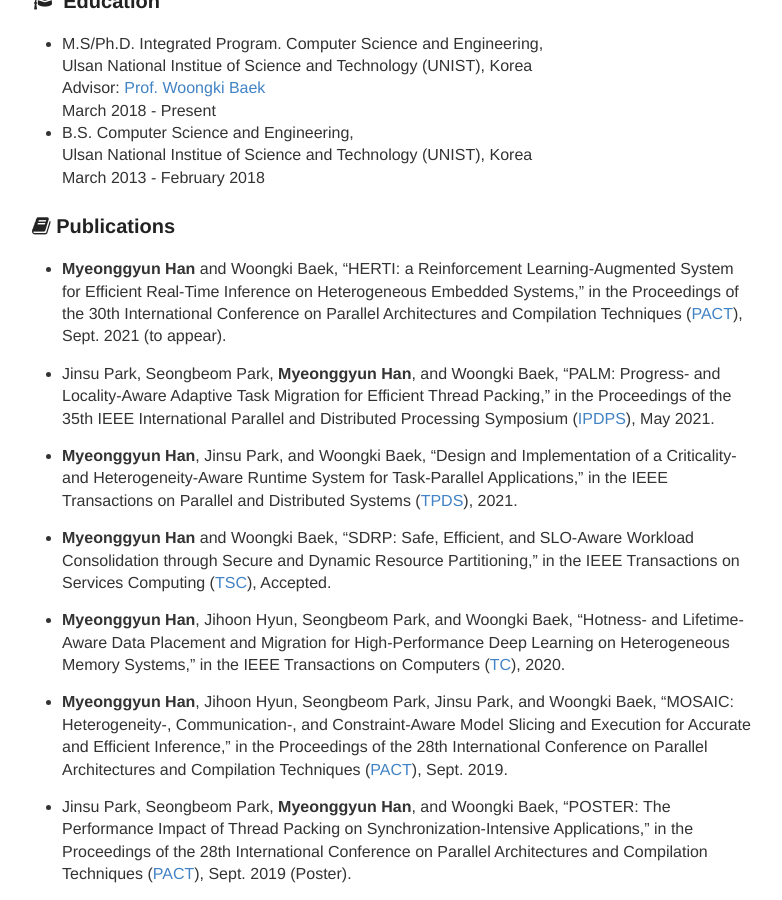
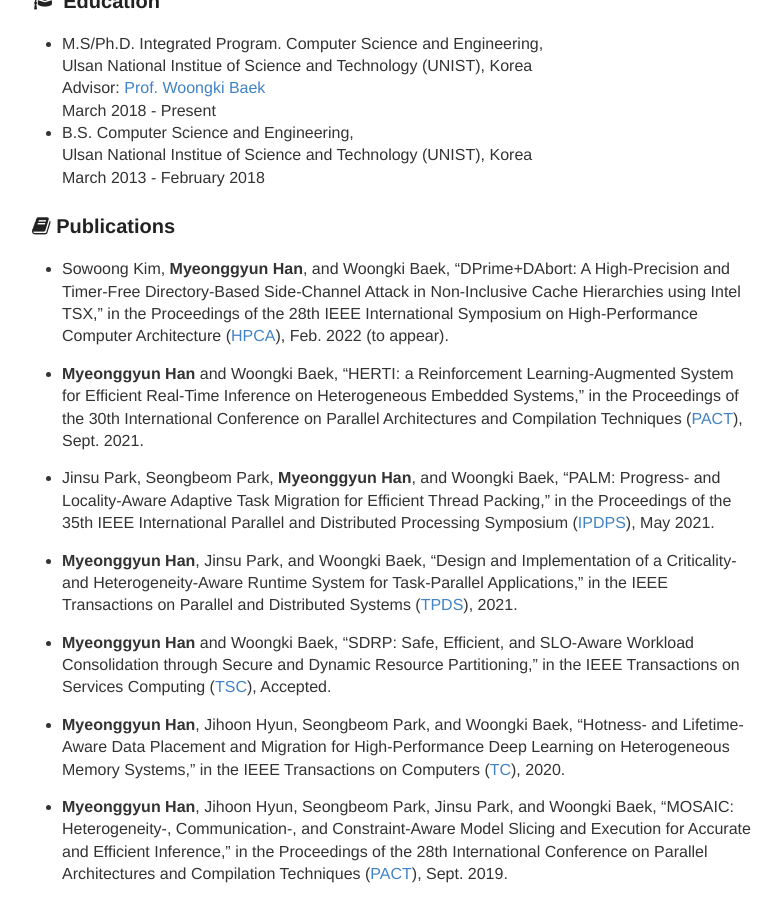
Before and after one commit to myeonggyunhan/myeonggyunhan.github.io, a Jekyll site: the page built from _posts/2021-11-05-Profile.md, in a window 1280 px wide and 900 px high, scrolled down 529 px. Shown: the whole window, without its empty margins (248-1030 px from the left). Built offline with Jekyll 4.4.1, drawn with Linux system fonts in a browser that asks for light colours; nearby versions of some CDN libraries.

Commit message:
Add new publication (DPrime+DAbort, HPCA'22)

```diff
--- a/_posts/2021-07-16-Profile.md
+++ b/_posts/2021-11-05-Profile.md
@@ -25,7 +25,9 @@
 
 ### <i class="fa fa-book"></i> Publications
 
-  - **Myeonggyun Han** and Woongki Baek, "HERTI: a Reinforcement Learning-Augmented System for Efficient Real-Time Inference on Heterogeneous Embedded Systems," in the Proceedings of the 30th International Conference on Parallel Architectures and Compilation Techniques ([PACT](http://pact21.snu.ac.kr/)), Sept. 2021 (to appear).
+  - Sowoong Kim, **Myeonggyun Han**, and Woongki Baek, "DPrime+DAbort: A High-Precision and Timer-Free Directory-Based Side-Channel Attack in Non-Inclusive Cache Hierarchies using Intel TSX," in the Proceedings of the 28th IEEE International Symposium on High-Performance Computer Architecture ([HPCA](https://hpca-conf.org/2022/)), Feb. 2022 (to appear).
+
+  - **Myeonggyun Han** and Woongki Baek, "HERTI: a Reinforcement Learning-Augmented System for Efficient Real-Time Inference on Heterogeneous Embedded Systems," in the Proceedings of the 30th International Conference on Parallel Architectures and Compilation Techniques ([PACT](http://pact21.snu.ac.kr/)), Sept. 2021.
 
   - Jinsu Park, Seongbeom Park, **Myeonggyun Han**, and Woongki Baek, "PALM: Progress- and Locality-Aware Adaptive Task Migration for Efficient Thread Packing," in the Proceedings of the 35th IEEE International Parallel and Distributed Processing Symposium ([IPDPS](https://www.ipdps.org/)), May 2021.
 
```
Also changed, not shown: README.md, 4 other files.
